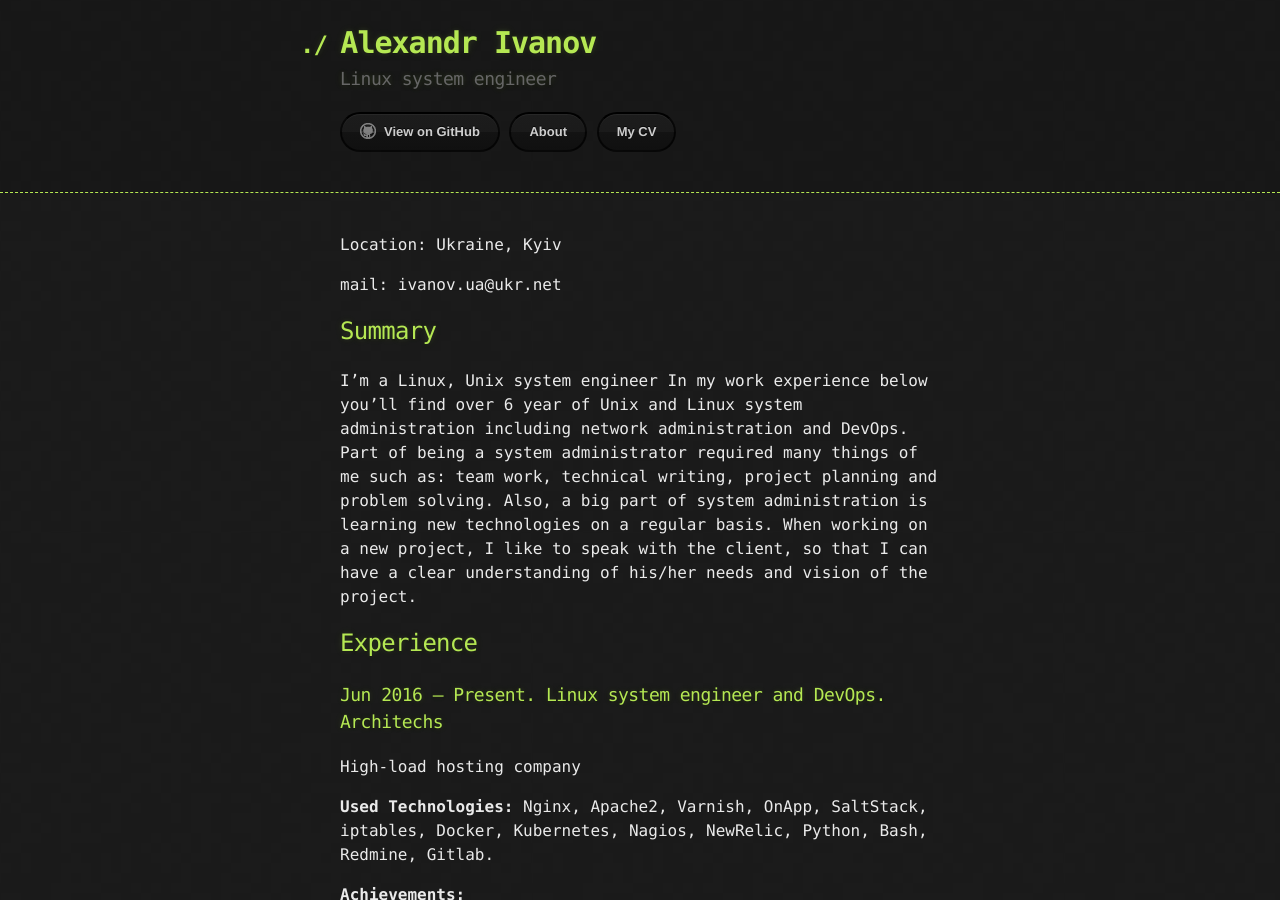
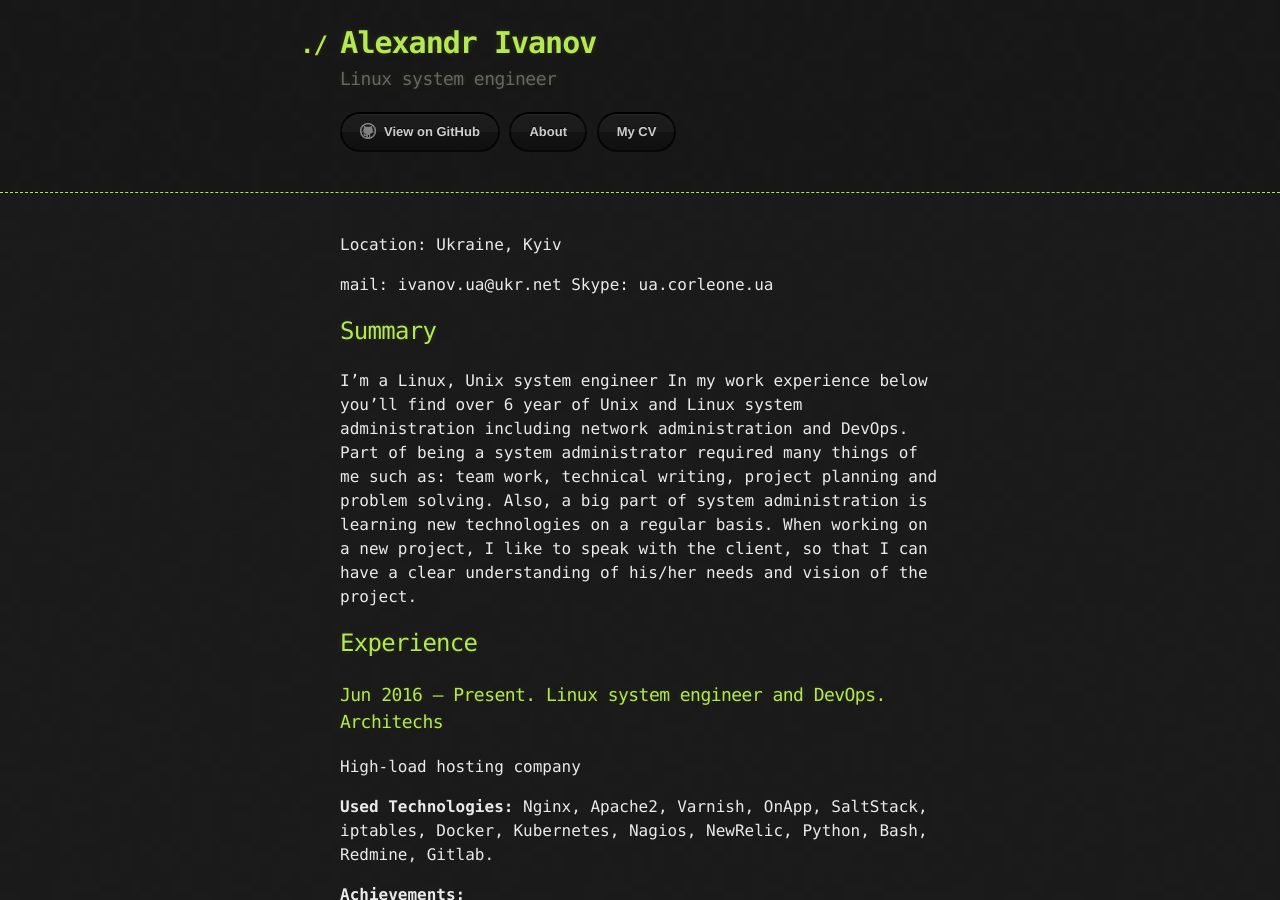
Before and after one commit to ivanovUA/ivanovua.github.io, a Jekyll site: the page built from cv.md, in a window 1280 px wide and 900 px high. Built offline with Jekyll 4.4.1, drawn with Linux system fonts in a browser that asks for light colours.

Commit message:
Update cv.md

```diff
--- a/cv.md
+++ b/cv.md
@@ -5,6 +5,7 @@ layout: default
 Location: Ukraine, Kyiv
 
 mail: ivanov.ua@ukr.net
+Skype: ua.corleone.ua
 ## Summary
 I'm a Linux, Unix system engineer
 In my work experience below you'll find over 6 year of Unix and Linux system administration including network administration and DevOps. Part of being a system administrator required many things of me such as: team work, technical writing, project planning and problem solving. Also, a big part of system administration is learning new technologies on a regular basis. When working on a new project, I like to speak with the client, so that I can have a clear understanding of his/her needs and vision of the project.
```
